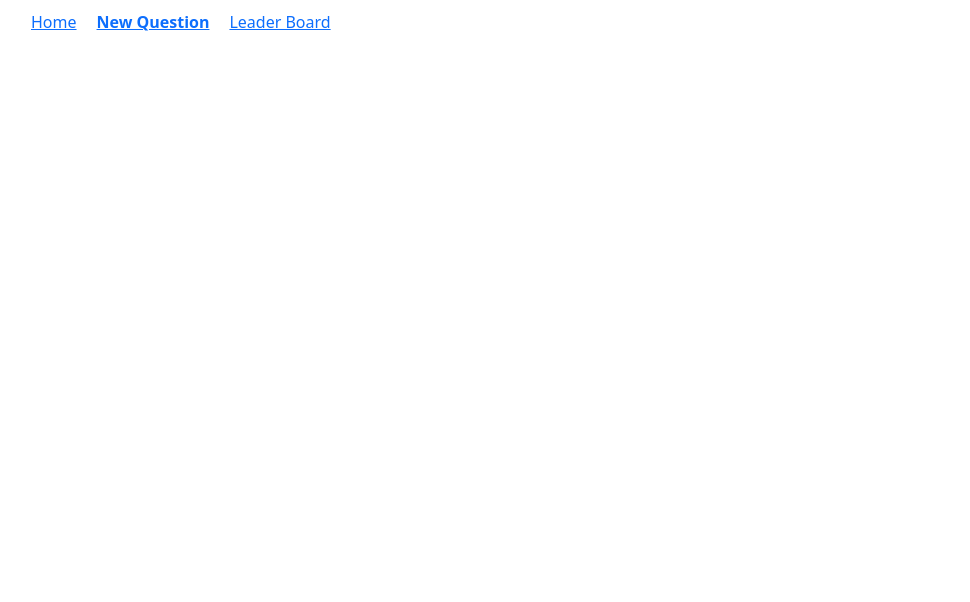
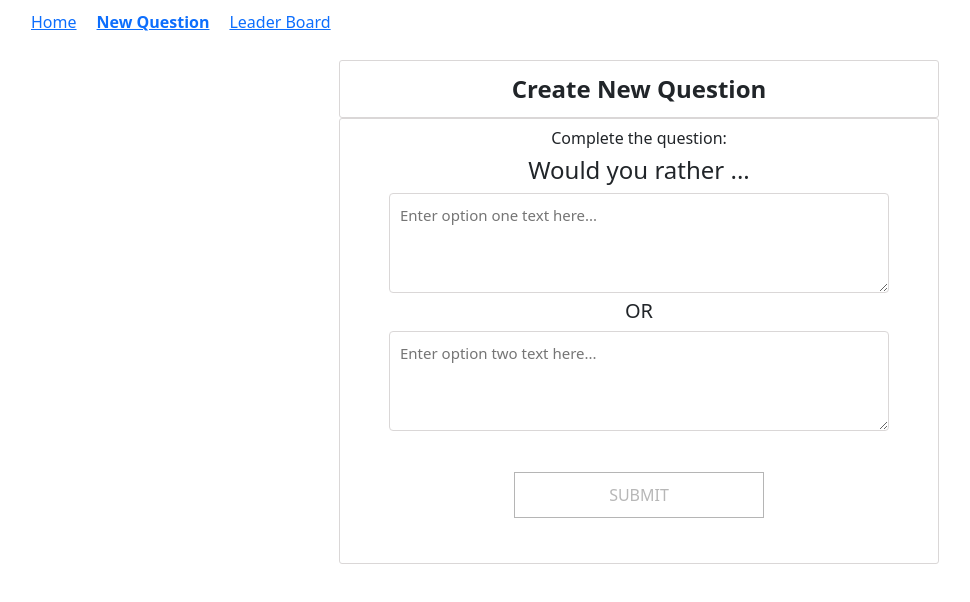
Before and after one commit to fredyariasm/would-you-rather, a React (Create React App) app: page /add in a window 1280 px wide. Shown: the top 602 px of the page, without its empty margins (1-971 px from the left). Built offline with nearby package versions, Linux system fonts and the light colour scheme.

Commit message:
Add new poll

```diff
--- a/src/App.css
+++ b/src/App.css
@@ -205,3 +205,39 @@ li {
 .nav li:first-child {
   padding-left: 0;
 }
+
+.question-add-title {
+  width: 100%;
+  max-width: 600px;
+  padding: 10px;
+  border: 1px solid #dad7d7;
+  border-radius: 3px;
+  cursor: pointer;
+  /* background-color: #fffdfd; */
+  font-size:x-large;
+  font-weight: bold;
+  text-align: center;
+  margin: 0 auto;
+}
+
+.question-add {
+  display: flex;
+  flex-direction: column;
+  width: 100%;
+  max-width: 600px;
+  padding: 10px;
+  margin: 0 auto;
+  border: 1px solid #dad7d7;
+  border-radius: 3px;
+  cursor: pointer;
+}
+
+
+.textarea {
+  border-radius: 4px;
+  width: 500px;
+  border: 1px solid #dad7d7;
+  padding: 10px;
+  font-size: 15px;
+  height: 100px;
+}
--- a/src/App.js
+++ b/src/App.js
@@ -7,6 +7,7 @@ import QuestionToggle from './components/QuestionToggle';
 import { BrowserRouter as Router, Route } from 'react-router-dom'
 import QuestionPage from './components/QuestionPage';
 import Nav from './components/Nav';
+import NewQuestion from './components/NewQuestion';
 
 class App extends Component {
 
@@ -23,6 +24,7 @@ class App extends Component {
             ? null
             : <div>
               <Route path='/' exact component={QuestionToggle} />
+              <Route path='/add' exact component={NewQuestion} />
               <Route path='/questions/:id' component={QuestionPage} />
             </div>}
         </div>
--- a/src/actions/questions.js
+++ b/src/actions/questions.js
@@ -1,6 +1,7 @@
-import { saveQuestionAnswer } from "../utils/api"
+import { saveQuestion, saveQuestionAnswer } from "../utils/api"
 
 export const RECEIVE_QUESTIONS = 'RECEIVE_QUESTIONS'
+export const ADD_QUESTION = 'ADD_QUESTION'
 export const ADD_VOTE = 'ADD_VOTE'
 
 export function receiveQuestions(questions) {
@@ -19,13 +20,38 @@ export function addVote({ id, vote, author }) {
     }
 }
 
+export function addQuestion(question) {
+    return {
+        type: ADD_QUESTION,
+        question,
+    }
+}
+
 export function handleAddVote({ id, vote }) {
 
     return (dispatch, getState) => {
         const { authedUser } = getState()
 
         return saveQuestionAnswer({ authedUser, qid: id, answer: vote })
-            .then(() => dispatch(addVote({ id, vote, author:authedUser })))
+            .then(() => dispatch(addVote({ id, vote, author: authedUser })))
+    }
+}
+
+
+export function handleAddQuestion(optionOneText, optionTwoText) {
+
+    return (dispatch, getState) => {
+
+        const { authedUser } = getState()
+
+        const question =  {
+            author: authedUser,
+            optionOneText,
+            optionTwoText,
+        }
+
+        return saveQuestion(question)
+            .then((question) => dispatch(addQuestion(question)))
     }
 
 }
--- /dev/null
+++ b/src/components/NewQuestion.js
@@ -0,0 +1,94 @@
+import React, { Component } from "react";
+import { connect } from "react-redux";
+import { withRouter } from 'react-router'
+import { handleAddQuestion } from "../actions/questions";
+
+class NewQuestion extends Component {
+
+    state = {
+        optionOne: '',
+        optionTwo: '',
+    }
+
+
+    handleSubmit = (event) =>{
+
+        event.preventDefault()
+
+        const {dispatch, history} = this.props
+        const {optionOne, optionTwo} = this.state
+
+        dispatch(handleAddQuestion(optionOne,optionTwo))
+
+        this.setState({
+            optionOne: '',
+            optionTwo: '',
+        })
+
+        history.push('/')
+    }
+
+    handleOnChangeOne = (event) => {
+
+        const optionOne = event.target.value
+
+        this.setState(
+            {
+                optionOne
+            }
+        )
+    }
+
+    handleOnChangeTwo = (event) => {
+        const optionTwo = event.target.value
+
+        this.setState(
+            {
+                optionTwo
+            }
+        )
+    }
+
+    render() {
+
+        const { optionOne, optionTwo } = this.state
+
+        return (
+
+            <div>
+                <div className="question-add-title">Create New Question</div>
+                <div className="question-add">
+
+                    <h6>Complete the question:</h6>
+
+                    <form onSubmit={this.handleSubmit}>
+                        <h4>Would you rather ...</h4>
+                        <textarea
+                            value={optionOne}
+                            className='textarea'
+                            placeholder='Enter option one text here...'
+                            onChange={this.handleOnChangeOne}>
+                        </textarea>
+                        <h5>OR</h5>
+                        <textarea
+                            value={optionTwo}
+                            className='textarea'
+                            placeholder='Enter option two text here...'
+                            onChange={this.handleOnChangeTwo}></textarea>
+                        <button
+                            className='btn-wouldrather'
+                            type='submit'
+                            disabled={optionOne === '' || optionTwo === ''}>
+                            Submit
+                        </button>
+                    </form>
+                </div>
+            </div>
+
+        )
+    }
+
+}
+
+
+export default withRouter(connect()(NewQuestion))
--- a/src/reducers/questions.js
+++ b/src/reducers/questions.js
@@ -1,8 +1,7 @@
-import { RECEIVE_QUESTIONS ,ADD_VOTE} from "../actions/questions"
+import { RECEIVE_QUESTIONS ,ADD_VOTE, ADD_QUESTION} from "../actions/questions"
 
 export default function questions (state={} , action){
 
-    console.log(state)
     switch(action.type){
         case RECEIVE_QUESTIONS:
             return {
@@ -20,6 +19,11 @@ export default function questions (state={} , action){
                     }
                 }
             }
+        case ADD_QUESTION:
+            return {
+                ...state,
+                [action.question.id]: action.question
+            }
         default:
             return state
     }
--- a/src/reducers/users.js
+++ b/src/reducers/users.js
@@ -1,5 +1,6 @@
 import { ADD_VOTE } from "../actions/questions";
 import { RECEIVE_USERS } from "../actions/users";
+import { ADD_QUESTION } from "../actions/questions";
 
 export default function users(state = {}, action) {
 
@@ -9,7 +10,6 @@ export default function users(state = {}, action) {
                 ...state,
                 ...action.users
             }
-        //todo:  change vote by answer
         case ADD_VOTE:
             return {
                 ...state,
@@ -17,8 +17,16 @@ export default function users(state = {}, action) {
                     ...state[action.author],
                     answers: {
                         ...state[action.author].answers,
-                        [action.id] : action.vote
+                        [action.id]: action.vote
                     }
+                }
+            }
+        case ADD_QUESTION:
+            return {
+                ...state,
+                [action.question.author]: {
+                    ...state[action.question.author],
+                    questions: state[action.question.author].questions.concat(action.question.id)
                 }
             }
         default:
--- a/src/utils/api.js
+++ b/src/utils/api.js
@@ -23,3 +23,7 @@ export function getInitialData() {
 export function saveQuestionAnswer(info){
     return _saveQuestionAnswer(info)
 }
+
+export function saveQuestion(question){
+    return _saveQuestion(question)
+}
```
